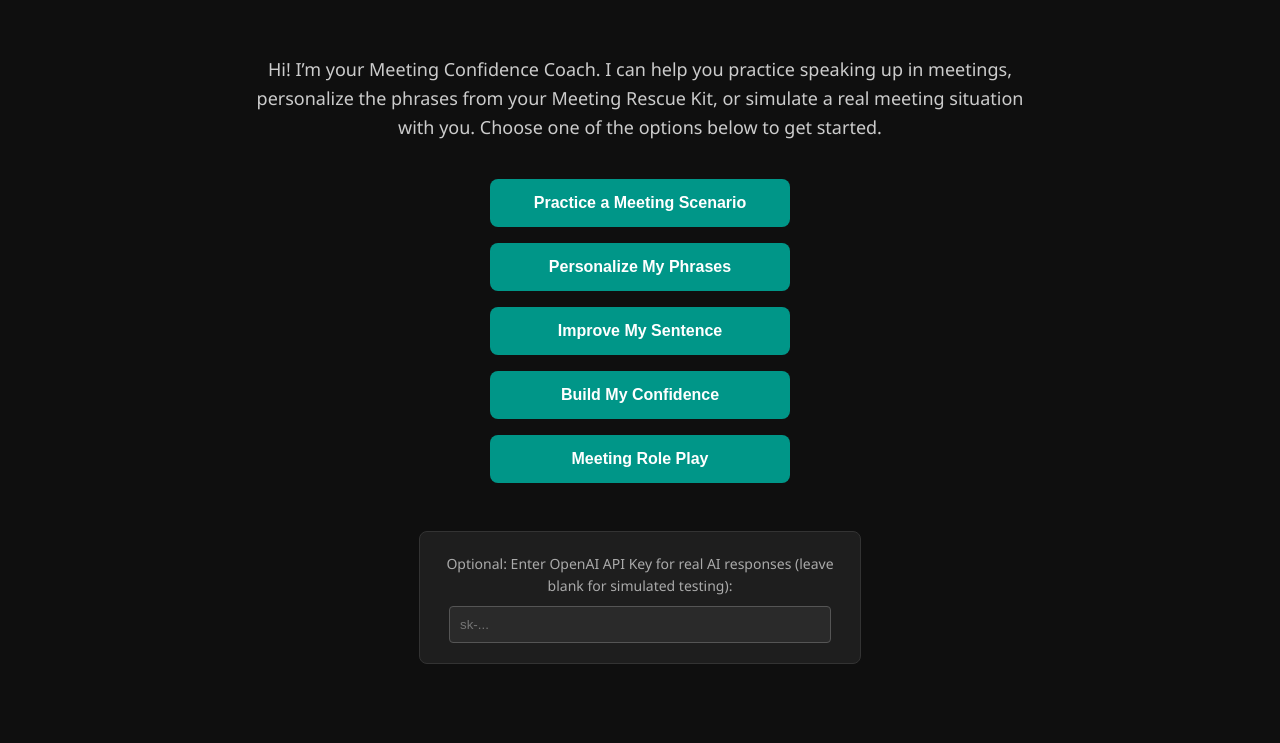
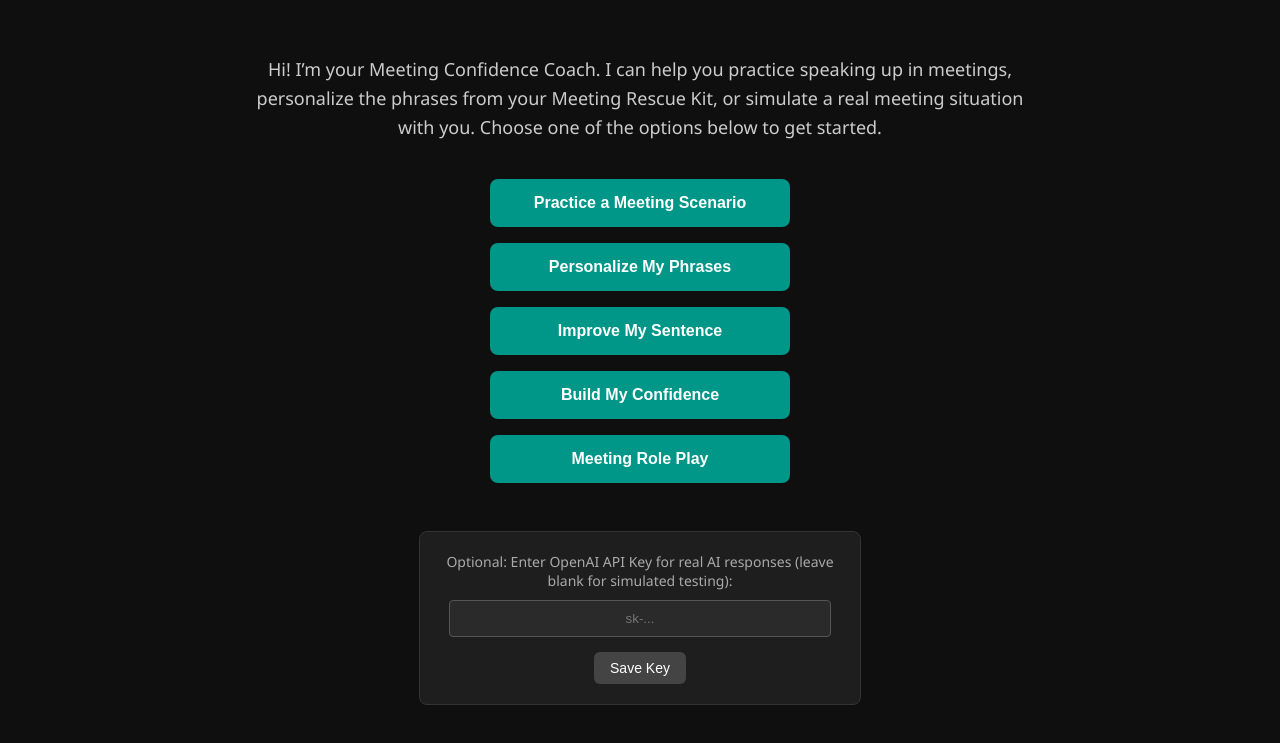
Before and after one commit to Hawkview-Nation/cm-meetings, a website: page index.html in a window 1280 px wide. Shown: the part 79-822 px from the top of the page. Before the commit the page ends 800 px from the top, so only its background shows below. Drawn offline with Linux system fonts and the light colour scheme.

Commit message:
Implement API key input and save functionality
Added functionality for saving API key and visual feedback.

```diff
--- a/index.html
+++ b/index.html
@@ -52,7 +52,7 @@
         padding: 15px 20px;
         margin: 8px 0;
         width: 100%;
-        max-width: 300px; /* Makes buttons shorter and uniform */
+        max-width: 300px;
         font-size: 16px;
         font-weight: bold;
         border-radius: 8px;
@@ -64,6 +64,7 @@
         background-color: #00bfa5;
     }
 
+    /* API Key Section */
     .api-key-container {
         margin-top: 40px;
         padding: 20px;
@@ -72,16 +73,43 @@
         border: 1px solid #333;
         width: 100%;
         max-width: 400px;
+        display: flex;
+        flex-direction: column;
+        align-items: center;
     }
 
     .api-key-container input {
         width: 90%;
         padding: 10px;
         margin-top: 10px;
+        margin-bottom: 15px;
         border-radius: 4px;
         border: 1px solid #555;
         background-color: #2a2a2a;
         color: white;
+        text-align: center;
+    }
+
+    .save-key-btn {
+        background-color: #444;
+        color: #ffffff;
+        border: none;
+        padding: 8px 16px;
+        border-radius: 6px;
+        cursor: pointer;
+        font-size: 14px;
+        transition: 0.2s;
+    }
+
+    .save-key-btn:hover {
+        background-color: #666;
+    }
+
+    #key-status {
+        margin-top: 10px;
+        font-size: 14px;
+        color: #00bfa5;
+        display: none;
     }
 
     /* Chat Screen */
@@ -253,7 +281,9 @@
 
     <div class="api-key-container">
         <label for="api-key" style="font-size: 14px; color: #aaa;">Optional: Enter OpenAI API Key for real AI responses (leave blank for simulated testing):</label>
-        <input type="password" id="api-key" placeholder="sk-..." />
+        <input type="password" id="api-key" placeholder="sk-..." onkeypress="handleApiKeyPress(event)" />
+        <button class="save-key-btn" onclick="saveKey()">Save Key</button>
+        <div id="key-status">Key saved! Now choose an option above to begin.</div>
     </div>
 </div>
 
@@ -278,6 +308,26 @@
     let recognizing = false;
     let recognition = null;
     let conversationHistory = [];
+
+    // New function to handle saving the API key visually
+    function saveKey() {
+        const keyInput = document.getElementById("api-key").value.trim();
+        if (keyInput) {
+            document.getElementById("key-status").style.display = "block";
+            setTimeout(() => {
+                document.getElementById("key-status").style.display = "none";
+            }, 4000);
+        } else {
+            alert("Please enter a valid API key first, or leave it blank to use simulated mode.");
+        }
+    }
+
+    // New function to allow pressing "Enter" in the API key box
+    function handleApiKeyPress(event) {
+        if (event.key === 'Enter') {
+            saveKey();
+        }
+    }
 
     function startMode(selectedMode) {
         mode = selectedMode;
```
